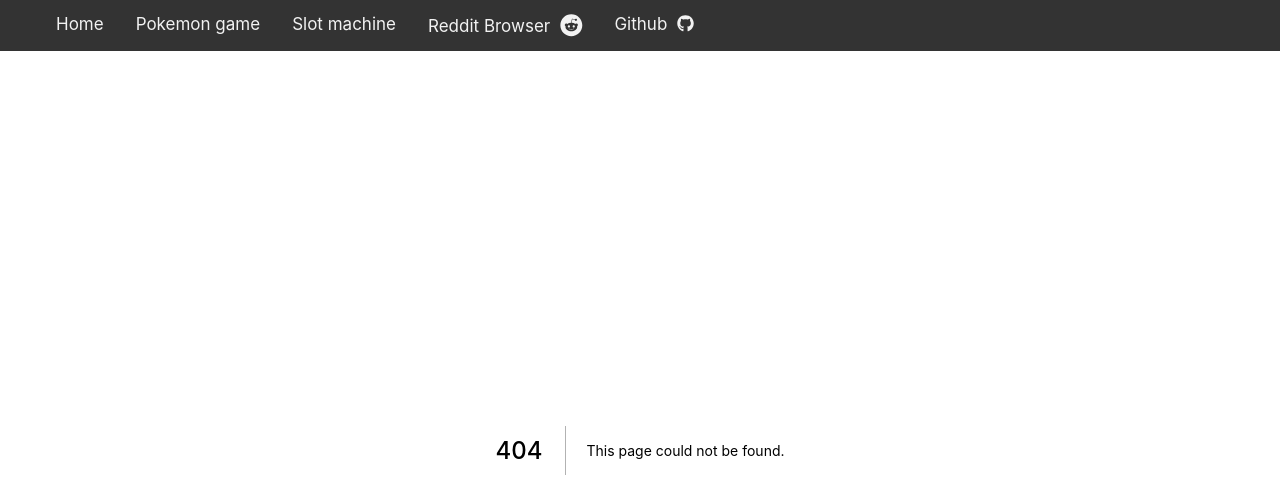
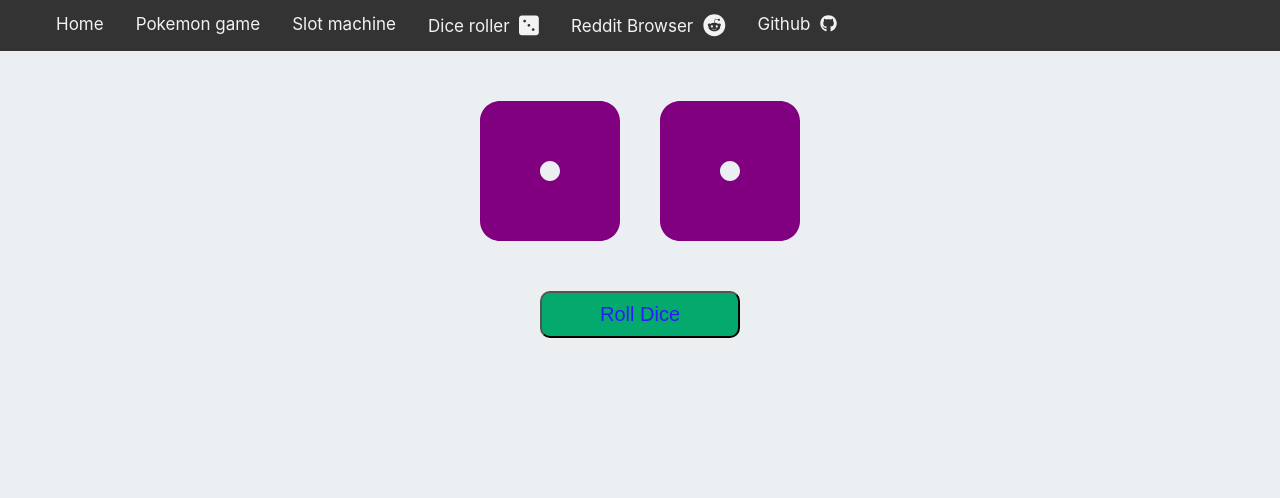
Before and after one commit to mcsheehan/react-and-nextjs, a Next.js app: page /diceRoller in a window 1280 px wide. Before the commit this address had no page. Shown: the top 498 px of the page. Built offline with nearby package versions, Linux system fonts and the light colour scheme.

Commit message:
added a dice component and roller
With css files

```diff
--- /dev/null
+++ b/components/dice.module.css
@@ -0,0 +1,40 @@
+.dice{
+    margin: 20px;
+    color: purple;
+}
+
+.shaking{
+    animation-name: wobble;
+    animation-delay: 1s;
+}
+
+
+@keyframes wobble {
+    from {
+        transform: translate3d(0, 0, 0);
+    }
+
+    15% {
+        transform: translate3d(-25%, 0, 0) rotate3d(0, 0, 1, -5deg);
+    }
+
+    30% {
+        transform: translate3d(20%, 0, 0) rotate3d(0, 0, 1, 3deg);
+    }
+
+    45% {
+        transform: translate3d(-15%, 0, 0) rotate3d(0, 0, 1, -3deg);
+    }
+
+    60% {
+        transform: translate3d(10%, 0, 0) rotate3d(0, 0, 1, 2deg);
+    }
+
+    75% {
+        transform: translate3d(-5%, 0, 0) rotate3d(0, 0, 1, -1deg);
+    }
+
+    to {
+        transform: translate3d(0, 0, 0);
+    }
+}
--- /dev/null
+++ b/components/dice.tsx
@@ -0,0 +1,26 @@
+import {FontAwesomeIcon} from "@fortawesome/react-fontawesome";
+import {faDiceFive, faDiceFour, faDiceOne, faDiceSix, faDiceThree, faDiceTwo} from "@fortawesome/free-solid-svg-icons";
+import style from "./dice.module.css"
+
+interface DiceProps{
+    diceValue: number
+}
+
+const Dice = (props: DiceProps) => {
+    const diceValue = props.diceValue
+
+    const diceIconMap = new Map<number, any>([
+        [1, <FontAwesomeIcon className={[style.dice, style.shaking].join(" ")} icon={faDiceOne} size={"10x"}/>],
+        [2, <FontAwesomeIcon className={style.dice} icon={faDiceTwo} size={"10x"}/>],
+        [3, <FontAwesomeIcon className={style.dice} icon={faDiceThree} size={"10x"}/>],
+        [4, <FontAwesomeIcon className={style.dice} icon={faDiceFour} size={"10x"}/>],
+        [5, <FontAwesomeIcon className={style.dice} icon={faDiceFive} size={"10x"}/>],
+        [6, <FontAwesomeIcon className={style.dice} icon={faDiceSix} size={"10x"}/>]
+    ])
+
+    const answer = diceIconMap.get(diceValue)
+
+    return (<>{answer}</>)
+}
+
+export default Dice
--- a/components/navbar.tsx
+++ b/components/navbar.tsx
@@ -1,8 +1,9 @@
 import styles from "./navbar.module.css";
 import Link from "next/link";
 import { FontAwesomeIcon } from '@fortawesome/react-fontawesome'
-import { faCheckSquare } from '@fortawesome/free-solid-svg-icons'
+import {faCheckSquare, faDiceOne, faDiceThree} from '@fortawesome/free-solid-svg-icons'
 import {faGithub, faReddit} from '@fortawesome/free-brands-svg-icons'
+import style from "./dice.module.css";
 const Navbar = (props: any) => {
     return <div className={styles.topnav}>
         <div className={styles.container}>
@@ -14,6 +15,12 @@ const Navbar = (props: any) => {
             </Link>
             <Link href="/slots">
                 <a>Slot machine</a>
+            </Link>
+            <Link href="/diceRoller">
+                <a>Dice roller &nbsp;
+                    <FontAwesomeIcon icon={faDiceThree} size={"lg"}/>
+                </a>
+
             </Link>
             <Link href="/redditPage">
                 <a>
--- /dev/null
+++ b/pages/diceRoller.module.css
@@ -0,0 +1,22 @@
+
+.diceDivider{
+    align-content: center;
+    text-align: center;
+    margin: 20px
+}
+
+.diceDivider button{
+    color: #2b1cfc;
+    background-color: #04AA6D;
+    text-align: center;
+    font-size: 20px;
+    margin: 20px;
+    width: 10em;
+    border-radius: 10px;
+    padding: 0.5em 1.5em 0.5em 1.5em;
+}
+
+.diceDivider button:hover {
+    background-color: #56baff;
+    cursor: pointer;
+}
--- /dev/null
+++ b/pages/diceRoller.tsx
@@ -0,0 +1,39 @@
+import {NextPage} from "next";
+import Dice from "../components/dice";
+import style from "./diceRoller.module.css"
+import {useState} from "react";
+
+interface DiceValues{
+    dice1: number
+    dice2: number
+    rolling: boolean
+}
+
+const DiceRoller: NextPage = () => {
+
+    const [useDice, setDice] = useState<DiceValues>({dice1: 1, dice2: 1, rolling: false})
+
+    const rollDice = () => {
+        const randomNumber1 = Math.floor(Math.random() * 6) + 1;
+        const randomNumber2 = Math.floor(Math.random() * 6) + 1;
+        const rolling = true
+        setDice({dice1: randomNumber1, dice2: randomNumber2, rolling: true})
+        setTimeout(() => {
+            setDice((current) => ({ ...current, rolling: false }))
+        }, 1000)
+    }
+
+    const diceText = useDice.rolling ? "Rolling" : "Roll Dice"
+    return (
+        <div className={style.diceDivider}>
+            <Dice diceValue={useDice.dice1}/>
+            <Dice diceValue={useDice.dice2}/>
+            <br/>
+            <button className={style.rollButton} onClick={rollDice} disabled={useDice.rolling}>
+                {diceText}
+            </button>
+        </div>)
+}
+
+
+export default DiceRoller
```
